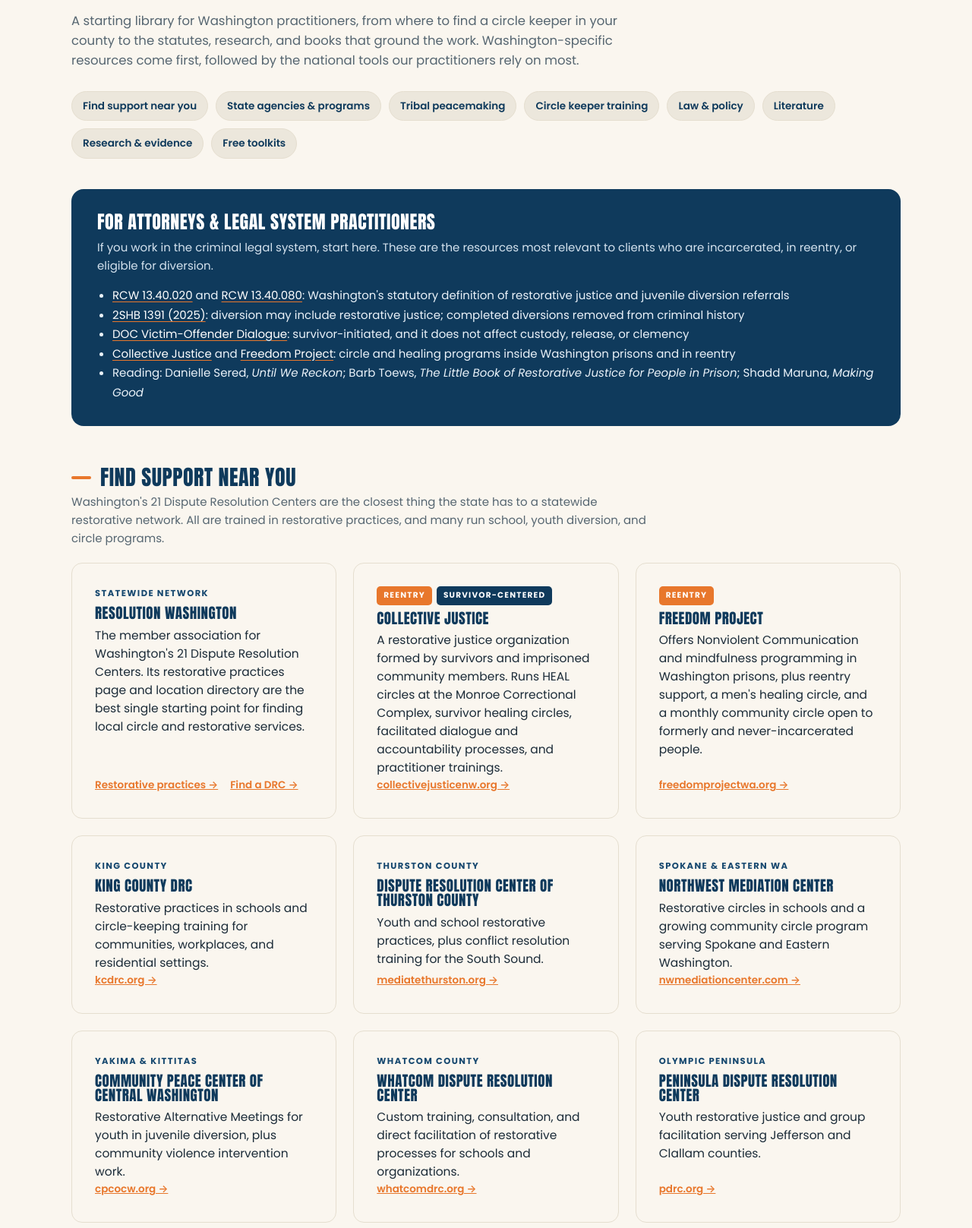
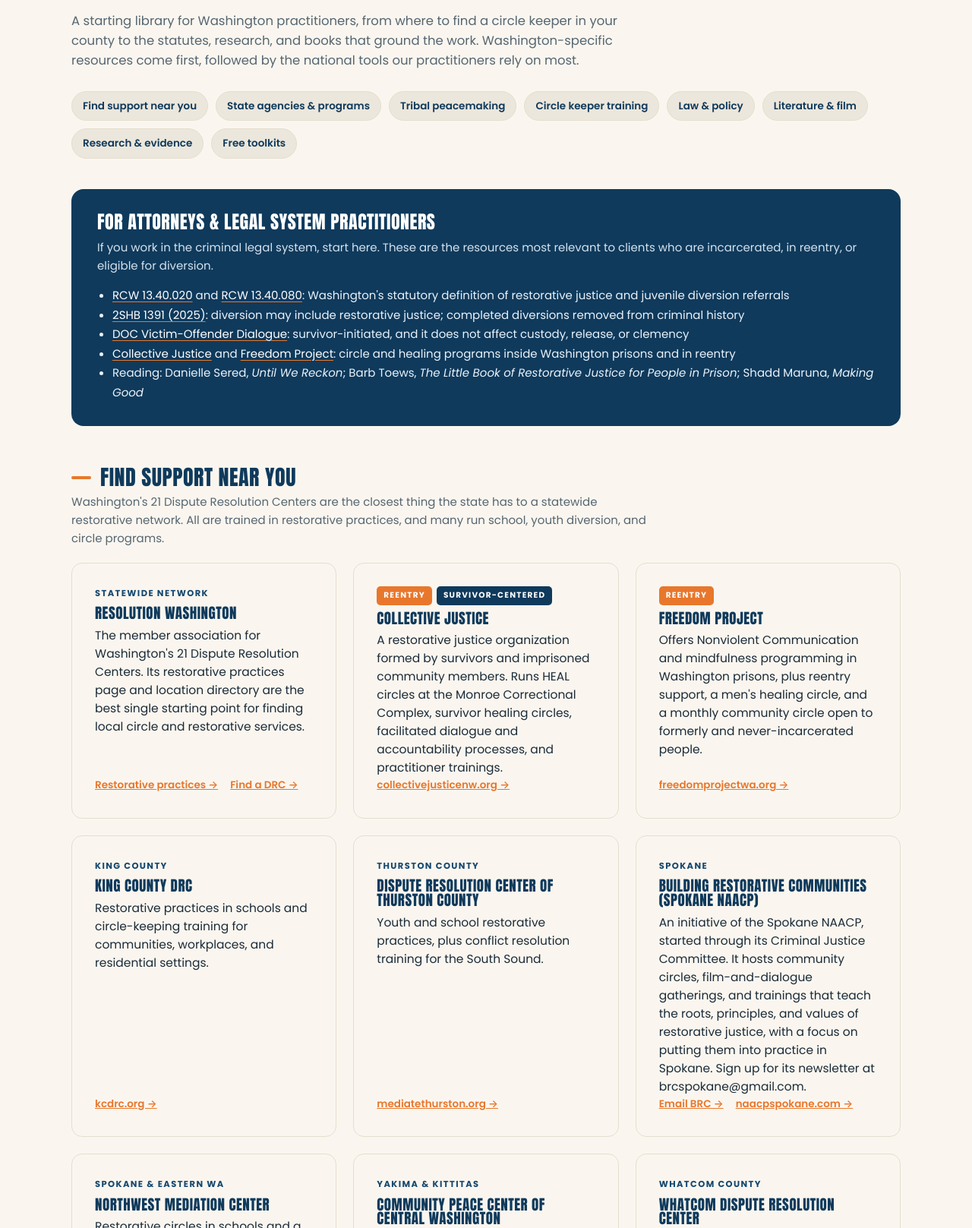
Before and after one commit to davidmorganlund-oss/warpconference, a plain HTML site: page index.html in a window 1280 px wide. Shown: the part 4274-5891 px from the top of the page at 76% size. Drawn offline with Linux system fonts and the light colour scheme.

Commit message:
Add Building Restorative Communities (Spokane NAACP) and The Prison Within
Co-Authored-By: Claude Opus 5.5 <noreply@anthropic.com>
Claude-Session: https://claude.ai/code/session_01VmF1YLDtNJ7jyQVsGSNtVs

```diff
--- a/index.html
+++ b/index.html
@@ -491,7 +491,7 @@ img{max-width:100%;display:block}
       <li><a href="#res-tribal">Tribal peacemaking</a></li>
       <li><a href="#res-training">Circle keeper training</a></li>
       <li><a href="#res-law">Law &amp; policy</a></li>
-      <li><a href="#res-books">Literature</a></li>
+      <li><a href="#res-books">Literature &amp; film</a></li>
       <li><a href="#res-research">Research &amp; evidence</a></li>
       <li><a href="#res-toolkits">Free toolkits</a></li>
     </ul>
@@ -546,6 +546,15 @@ img{max-width:100%;display:block}
           <h3>Dispute Resolution Center of Thurston County</h3>
           <p>Youth and school restorative practices, plus conflict resolution training for the South Sound.</p>
           <div class="res-links"><a class="res-link" href="https://www.mediatethurston.org/youth.html" target="_blank" rel="noopener">mediatethurston.org &rarr;</a></div>
+        </div>
+        <div class="card res-card reveal">
+          <span class="res-meta">Spokane</span>
+          <h3>Building Restorative Communities (Spokane NAACP)</h3>
+          <p>An initiative of the Spokane NAACP, started through its Criminal Justice Committee. It hosts community circles, film-and-dialogue gatherings, and trainings that teach the roots, principles, and values of restorative justice, with a focus on putting them into practice in Spokane. Sign up for its newsletter at brcspokane@gmail.com.</p>
+          <div class="res-links">
+            <a class="res-link" href="mailto:brcspokane@gmail.com">Email BRC &rarr;</a>
+            <a class="res-link" href="https://naacpspokane.com" target="_blank" rel="noopener">naacpspokane.com &rarr;</a>
+          </div>
         </div>
         <div class="card res-card reveal">
           <span class="res-meta">Spokane &amp; Eastern WA</span>
@@ -737,7 +746,7 @@ img{max-width:100%;display:block}
 
     <!-- BOOKS -->
     <div class="res-group" id="res-books">
-      <h3>Literature</h3>
+      <h3>Literature &amp; film</h3>
       <p class="res-sub">Foundational and current reading on circle processes and restorative practice. Living Justice Press publishes many of the core circle texts.</p>
 
       <p class="book-h">Circle processes</p>
@@ -771,6 +780,11 @@ img{max-width:100%;display:block}
         <li><b>We Do This 'Til We Free Us</b><span class="by">Mariame Kaba (2021)</span>Essays on abolition, transformative justice, and community accountability.</li>
         <li><b>Fumbling Towards Repair</b><span class="by">Mariame Kaba &amp; Shira Hassan (2019)</span>A workbook for community accountability facilitators.</li>
         <li><b>We Will Not Cancel Us</b><span class="by">adrienne maree brown (2020)</span>Accountability and repair inside movements and communities.</li>
+      </ul>
+
+      <p class="book-h">Film</p>
+      <ul class="book-list">
+        <li><b>The Prison Within</b><span class="by">Directed by Katherin Hervey (2020), 85 min</span>Follows men serving time for murder at San Quentin and survivors of violent crime through the Victim Offender Education Group (VOEG): the life timeline, the letter of forgiveness, the crime impact statement, and surrogate-victim circles. Features Sonya Shah, sujatha baliga, Troy Williams, and Dionne Wilson. Works well as the anchor for a film-and-circle dialogue. <a href="https://theprisonwithin.org" target="_blank" rel="noopener">theprisonwithin.org &rarr;</a></li>
       </ul>
 
       <p class="book-h">Schools</p>
```
